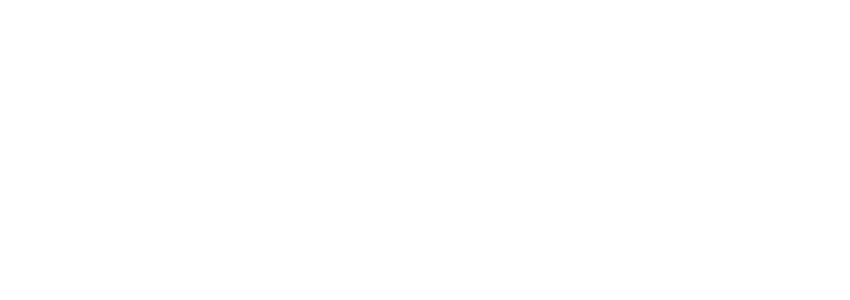
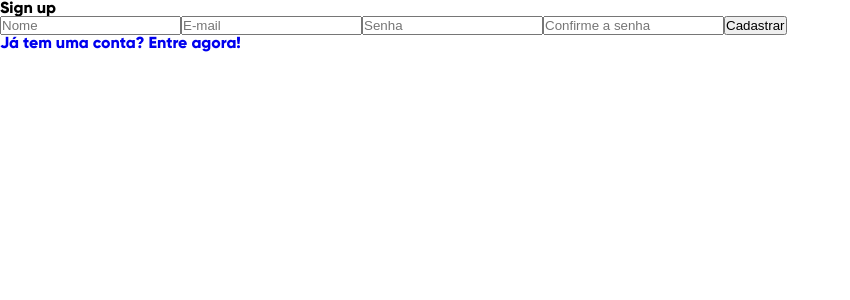
Before and after one commit to beldmoreira/projeto14_boot-store_front, a React (Create React App) app: page /signup in a window 1280 px wide. Before the commit this address had no page. Shown: the top 300 px of the page, without its empty margins (0-850 px from the left). Built offline with nearby package versions, Linux system fonts and the light colour scheme.

Commit message:
buiding signup page

```diff
--- a/src/App.jsx
+++ b/src/App.jsx
@@ -1,7 +1,6 @@
 import { BrowserRouter, Routes, Route } from "react-router-dom";
 import ScreenPreApp from "./pages/ScreenPreApp";
-import Login from "./pages/Login";
-import Register from "./pages/Register";
+import SignUpPage from "./pages/SignUpPage";
 
 
 export default function App() {
@@ -9,8 +8,7 @@
         <BrowserRouter>
             <Routes>
                 <Route path="/" element={<ScreenPreApp/>}/>
-                <Route path="/login" element={<Login/>}/>
-                <Route path="/register" element={<Register/>}/>
+                <Route path="/signup" element={<SignUpPage/>}/>
             </Routes>
         </BrowserRouter>
     )
--- a/src/pages/ScreenPreApp/index.jsx
+++ b/src/pages/ScreenPreApp/index.jsx
@@ -10,7 +10,7 @@
             <img alt="footpic.png" src={Footpic}/>
             <LowerPart>
                 <Title> Find Your Best Collections </Title>
-                <Button onClick={() => navigate("/login")}> GET STARTED </Button>
+                <Button onClick={() => navigate("/signup")}> GET STARTED </Button>
             </LowerPart>
         </Container>
 
--- /dev/null
+++ b/src/pages/SignUpPage/index.jsx
@@ -0,0 +1,78 @@
+import {useState} from "react";
+import {Link, useNavigate} from "react-router-dom";
+import axios from "axios";
+
+function SignUpPage() {
+  const [name, setName] = useState("");
+  const [email, setEmail] = useState("");
+  const [password, setPassword] = useState("");
+  const [confirmPassword, setConfirmPassword] = useState("");
+
+  const navigator = useNavigate();
+
+  async function handleSubmit(e) {
+    e.preventDefault();
+    try {
+      await axios.post("http://localhost:5000/signup", {
+        name,
+        email,
+        password,
+        confirmPassword
+      });
+
+      alert("Cadastro feito com sucesso!");
+      navigator("/");
+    } catch (error) {
+      alert("Ops! Infelizmente aconteceu um erro! Tente novamente!");
+      console.log(error);
+    }
+  }
+
+  return (
+    <div className="page">
+      <div>
+        <h1>Sign up</h1>
+        <form>
+          {/* nome */}
+          <input
+            type="text"
+            value={name}
+            placeholder="Nome"
+            onChange={(e) => setName(e.target.value)}
+          />
+
+          {/* email */}
+          <input
+            type="text"
+            value={email}
+            placeholder="E-mail"
+            onChange={(e) => setEmail(e.target.value)}
+          />
+
+          {/* senha */}
+          <input
+            type="text"
+            value={password}
+            placeholder="Senha"
+            onChange={(e) => setPassword(e.target.value)}
+          />
+
+          {/* confirmar senha */}
+          <input
+            type="text"
+            value={confirmPassword}
+            placeholder="Confirme a senha"
+            onChange={(e) => setConfirmPassword(e.target.value)}
+          />
+
+          <button type="submit" onClick={handleSubmit}>Cadastrar</button>
+        </form>
+      </div>
+      <div>
+        <Link to="/">Já tem uma conta? Entre agora!</Link>
+      </div>
+    </div>
+  )
+}
+
+export default SignUpPage;
```
Also changed, not shown: 1 other file (tests, documents, lock files or other folders).
